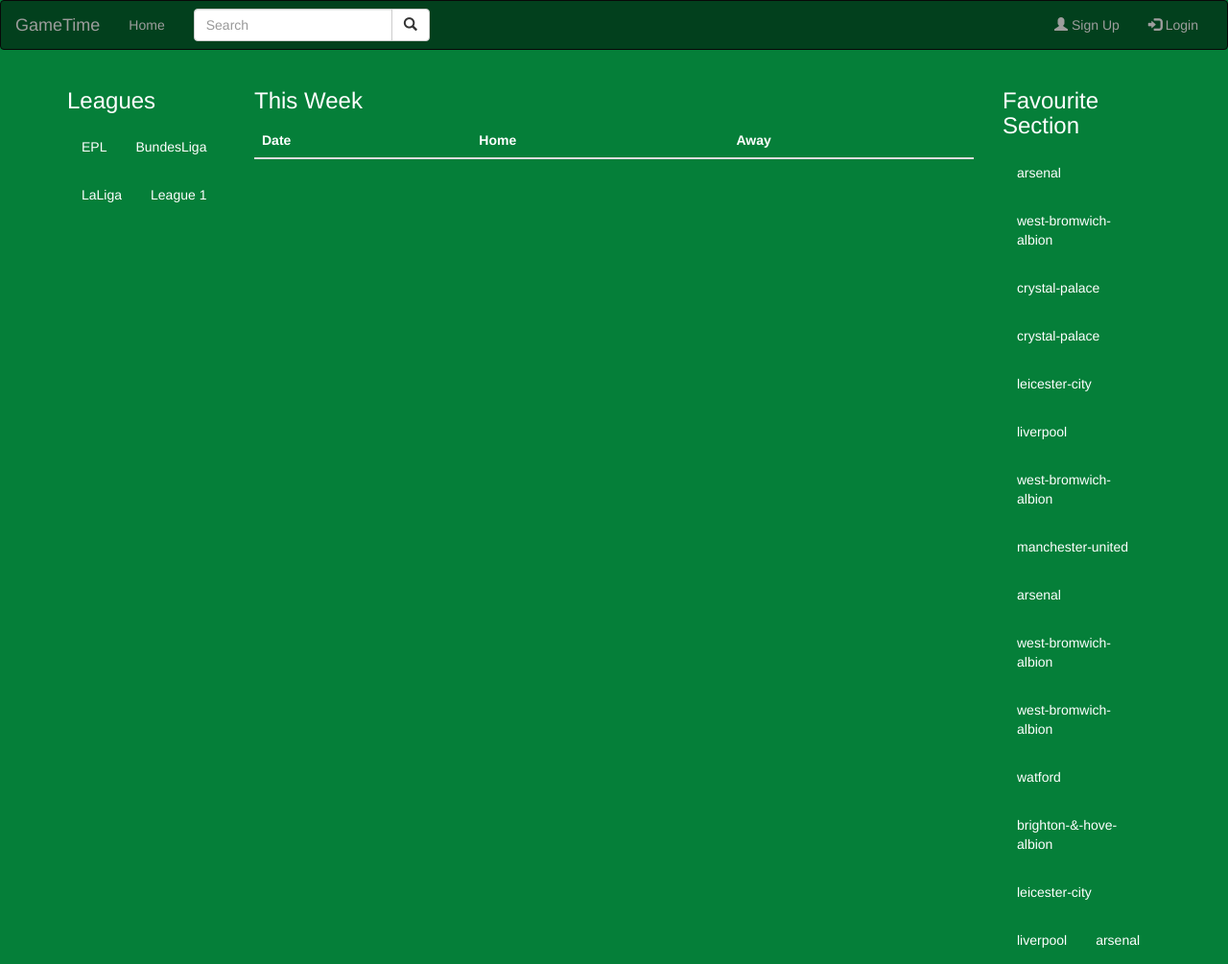
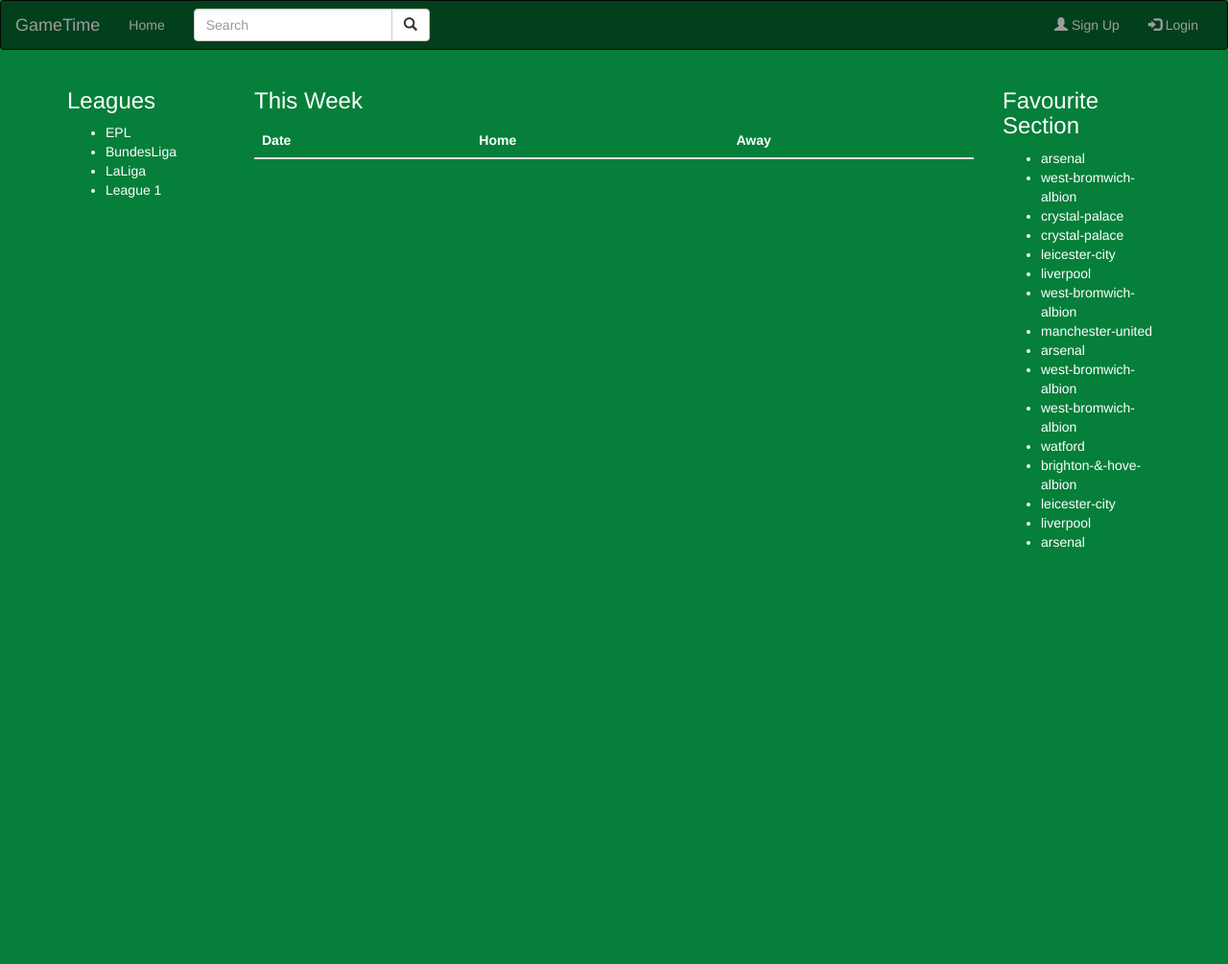
Before and after one commit to petersoleeh/GameTime, a Flask app: template app/templates/index.html in a window 1280 px wide. Shown: the whole page at 96% size. After the commit the page ends 571 px from the top, so only its background shows below. Run offline with Flask 2, Linux system fonts and the light colour scheme; the template is opened without the code that fills it: values that come from a table or form of the project are taken from there, others are empty; data comes from the database, SQL or seed files in the repository; both versions use the stored data as it was after the commit; some libraries are stand-ins or nearby versions.

Commit message:
list fav section

```diff
--- a/app/templates/index.html
+++ b/app/templates/index.html
@@ -10,7 +10,7 @@
   <div class="row">
     <div class="col-md-2">
       <h3>Leagues</h3>
-      <ul class="nav navbar-nav">
+      <ul>
         <li><a href="#">EPL</a></li>
         <li><a href="#">BundesLiga</a></li>
         <li><a href="#">LaLiga</a></li>
@@ -42,7 +42,7 @@
     </div>
     <div class="col-md-2">
       <h3>Favourite Section</h3>
-      <ul class="nav navbar-nav">
+      <ul>
         {% for fav in favourites %}
         <li><a href="#">{{fav.team_id}}</a></li>
         {% endfor %}
```
Also changed, not shown: app/game_time.db.
